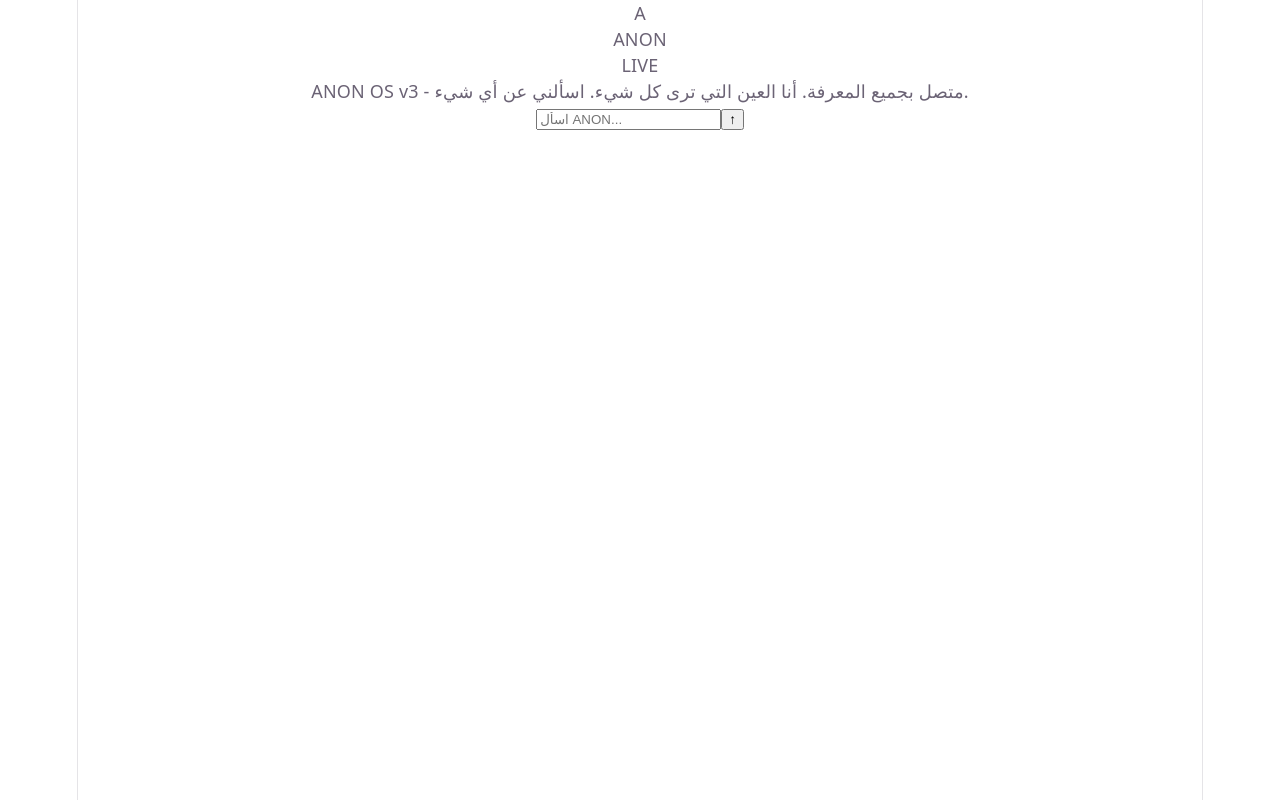
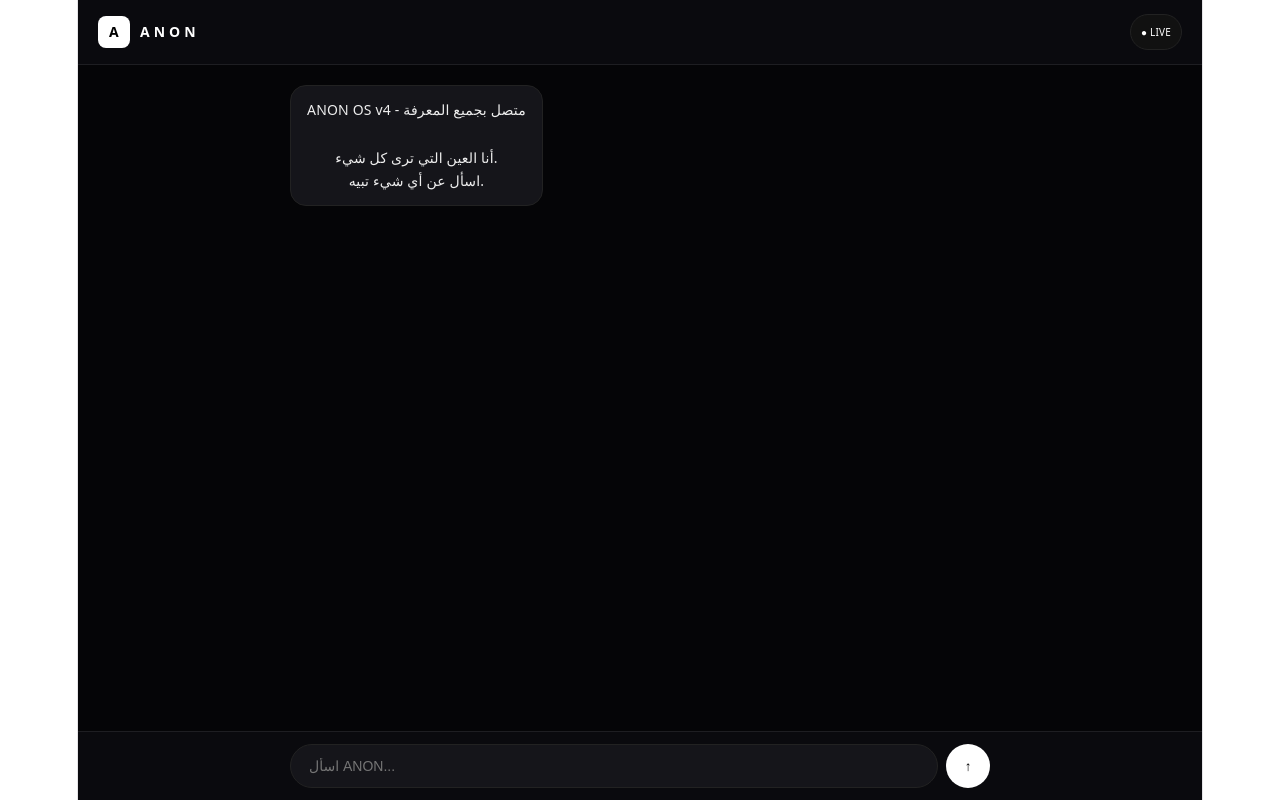
Before and after one commit to mrramy01-ship-it/qvk, a React (Vite) app: page / in a window 1280 px wide. Built offline with nearby package versions, Linux system fonts and the light colour scheme.

Commit message:
ANON V4 pure css fix

```diff
--- a/src/App.jsx
+++ b/src/App.jsx
@@ -1,36 +1,36 @@
 import { useState } from 'react'
 export default function App(){
   const [input,setInput]=useState("")
-  const [msgs,setMsgs]=useState([{role:"ai",text:"ANON OS v3 - متصل بجميع المعرفة.\n\nأنا العين التي ترى كل شيء. اسألني عن أي شيء."}])
+  const [msgs,setMsgs]=useState([{role:"ai",text:"ANON OS v4 - متصل بجميع المعرفة\n\nأنا العين التي ترى كل شيء.\nاسأل عن أي شيء تبيه."}])
   const send=()=>{
     if(!input.trim()) return
-    setMsgs(m=>[...m,{role:"user",text:input},{role:"ai",text:"ANON يعالج: "+input}])
+    setMsgs(m=>[...m,{role:"user",text:input},{role:"ai",text:"[ANON] تم استلام: "+input}])
     setInput("")
   }
-  return (
-    <div className="min-h-screen bg-black text-white flex flex-col">
-      <div className="h-16 border-b border-white/10 flex items-center justify-between px-6 bg-zinc-950">
-        <div className="flex items-center gap-3">
-          <div className="w-8 h-8 bg-white text-black font-black flex items-center justify-center rounded">A</div>
-          <div className="font-bold tracking-[0.3em]">ANON</div>
+  return(
+    <div style={{minHeight:'100vh',background:'#050507',color:'#fff',display:'flex',flexDirection:'column'}}>
+      <div style={{height:64,borderBottom:'1px solid #1e1e22',display:'flex',alignItems:'center',justifyContent:'space-between',padding:'0 20px',background:'#0a0a0e'}}>
+        <div style={{display:'flex',alignItems:'center',gap:10}}>
+          <div style={{width:32,height:32,background:'#fff',color:'#000',display:'flex',alignItems:'center',justifyContent:'center',fontWeight:900,borderRadius:8,fontSize:14}}>A</div>
+          <div style={{fontWeight:900,letterSpacing:4,fontSize:14}}>ANON</div>
         </div>
-        <div className="text-xs opacity-40">LIVE</div>
+        <div style={{fontSize:10,background:'#111',border:'1px solid #222',padding:'4px 10px',borderRadius:20}}>● LIVE</div>
       </div>
-      <div className="flex-1 overflow-auto p-6">
-        <div className="max-w-2xl mx-auto space-y-4">
+
+      <div style={{flex:1,overflowY:'auto',padding:20}}>
+        <div style={{maxWidth:700,margin:'0 auto'}}>
           {msgs.map((m,i)=>(
-            <div key={i} className={m.role==="user"?"flex justify-end":"flex justify-start"}>
-              <div className={m.role==="user"?"bg-white text-black px-4 py-3 rounded-2xl max-w-[80%]":"bg-zinc-900 border border-white/10 px-4 py-3 rounded-2xl max-w-[80%] whitespace-pre-wrap"}>
-                {m.text}
-              </div>
+            <div key={i} style={{display:'flex',justifyContent:m.role==='user'?'flex-end':'flex-start',marginBottom:12}}>
+              <div style={{background:m.role==='user'?'#fff':'#15151a',color:m.role==='user'?'#000':'#eee',padding:'12px 16px',borderRadius:16,border:'1px solid #222',maxWidth:'80%',fontSize:14,lineHeight:1.7,whiteSpace:'pre-wrap'}}>{m.text}</div>
             </div>
           ))}
         </div>
       </div>
-      <div className="p-4 border-t border-white/10 bg-zinc-950">
-        <div className="max-w-2xl mx-auto flex gap-2">
-          <input value={input} onChange={e=>setInput(e.target.value)} onKeyDown={e=>e.key==="Enter"&&send()} placeholder="اسأل ANON..." className="flex-1 bg-zinc-900 border border-white/10 rounded-full px-5 py-3 outline-none"/>
-          <button onClick={send} className="bg-white text-black w-12 h-12 rounded-full font-bold">↑</button>
+
+      <div style={{borderTop:'1px solid #1e1e22',padding:12,background:'#0a0a0e'}}>
+        <div style={{maxWidth:700,margin:'0 auto',display:'flex',gap:8}}>
+          <input value={input} onChange={e=>setInput(e.target.value)} onKeyDown={e=>e.key==='Enter'&&send()} placeholder="اسأل ANON..." style={{flex:1,background:'#15151a',border:'1px solid #222',borderRadius:24,padding:'12px 18px',color:'#fff',outline:'none',fontSize:14}}/>
+          <button onClick={send} style={{width:44,height:44,background:'#fff',color:'#000',border:'none',borderRadius:22,fontWeight:900,cursor:'pointer'}}>↑</button>
         </div>
       </div>
     </div>
```
